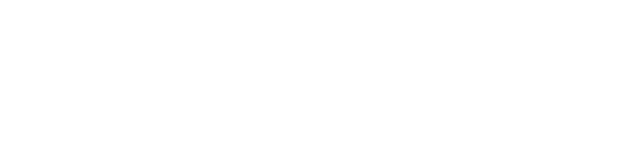
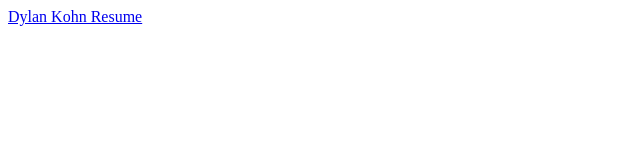
Before and after one commit to dylankohn/personal_projects, a plain HTML site: page index.html in a window 1280 px wide. Shown: the whole page, without its empty margins (0-640 px from the left). Drawn offline with Linux system fonts and the light colour scheme.

Commit message:
Forgot Words

```diff
--- a/index.html
+++ b/index.html
@@ -6,6 +6,6 @@
     <title>Document</title>
 </head>
 <body>
-    <a href="/resume.html"></a>
+    <a href="/resume.html">Dylan Kohn Resume</a>
 </body>
 </html>
```
